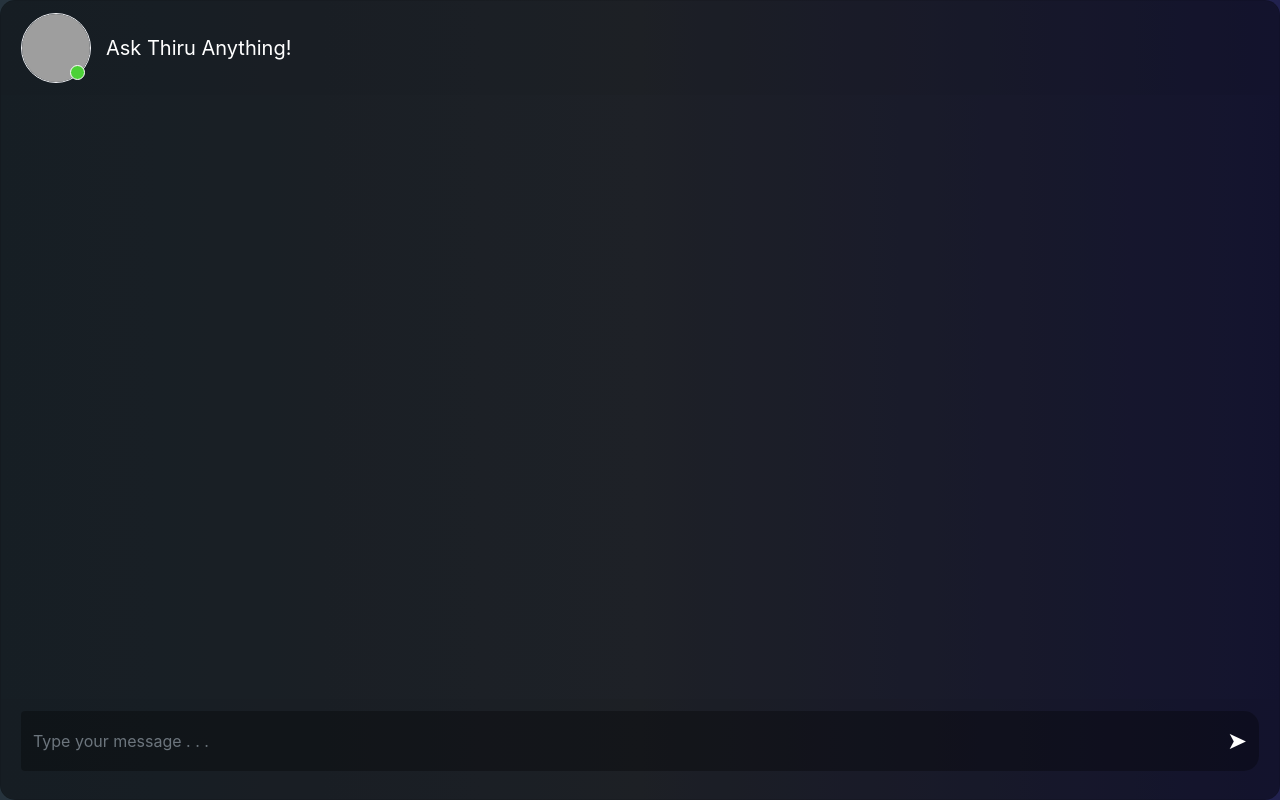
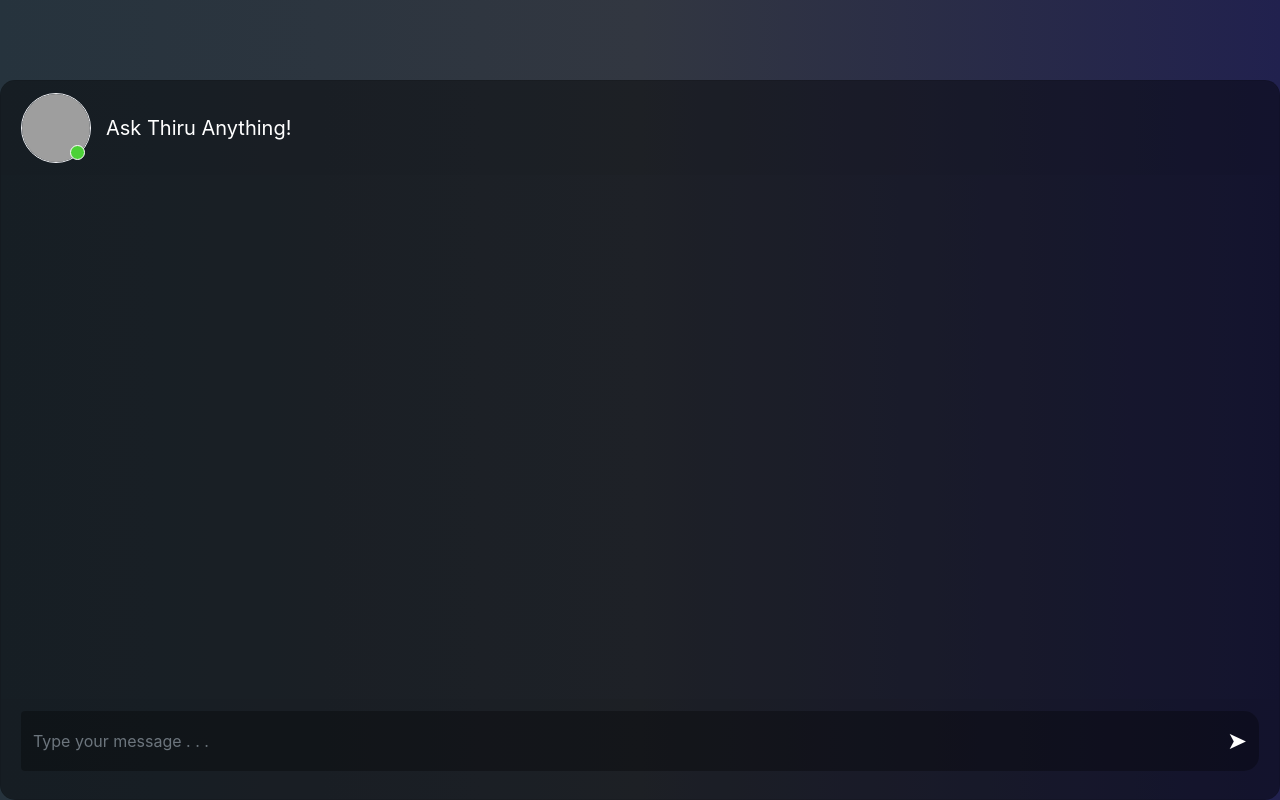
Before and after one commit to AayushGupta16/virtual-avatar, a Flask app: page / in a window 1280 px wide. Run offline with Flask 3, Linux system fonts and the light colour scheme; some libraries are stand-ins or nearby versions; grey boxes are pictures that could not be loaded.

Commit message:
Added 10% top padding

```diff
--- a/static/styles.css
+++ b/static/styles.css
@@ -14,12 +14,12 @@ html {
 
 .card {
     width: 100vw;        /* Set the width to 100% of the viewport width */
-    height: 100vh;       /* Set the height to 100% of the viewport height */
+    height: 90vh;       /* Set the height to 100% of the viewport height */
     border-radius: 15px !important;
     background-color: rgba(0, 0, 0, 0.4) !important;
     box-sizing: border-box; /* Includes padding and border in the element's total width and height */
     position: fixed;     /* Optional: makes the card stay in place during scrolling */
-    top: 0;              /* Aligns the top edge of the element with the viewport */
+    top: 10%;              /* Aligns the top edge of the element with the viewport */
     left: 0;             /* Aligns the left edge of the element with the viewport */
 }
 
```
